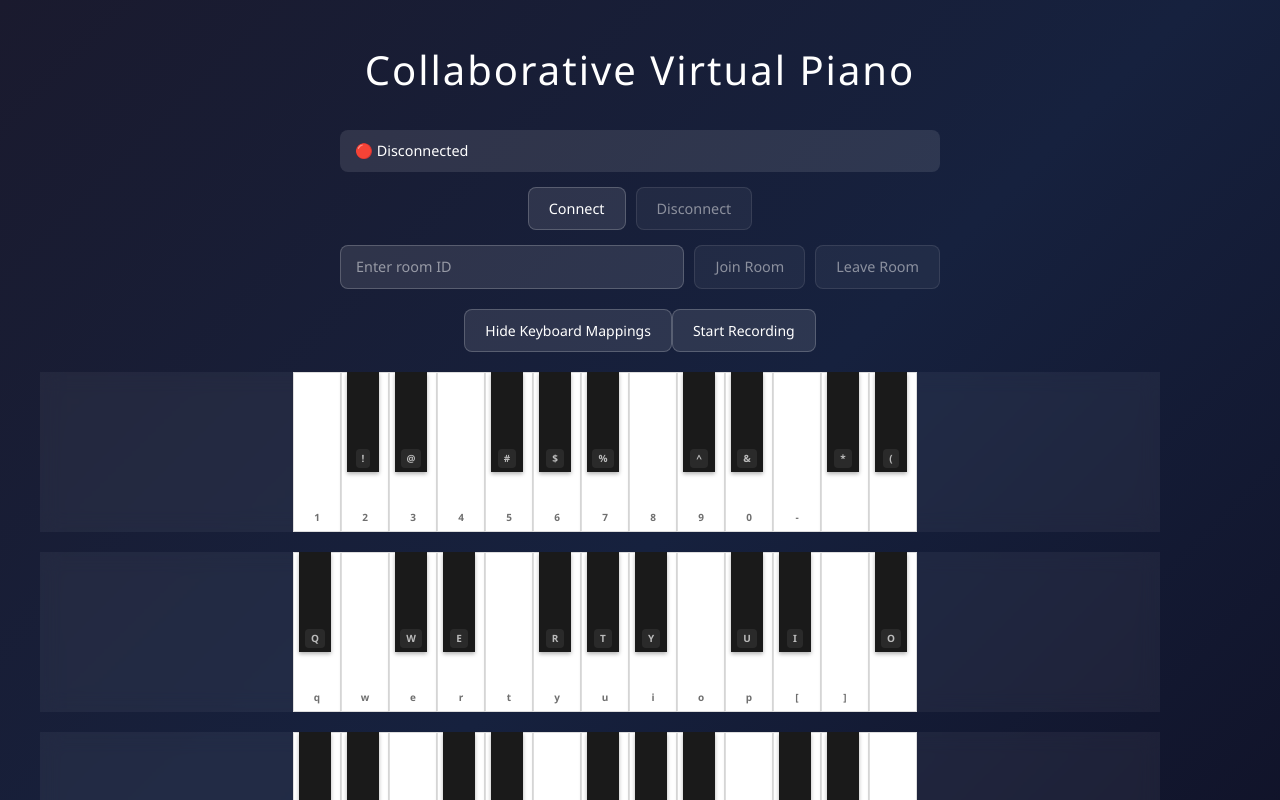
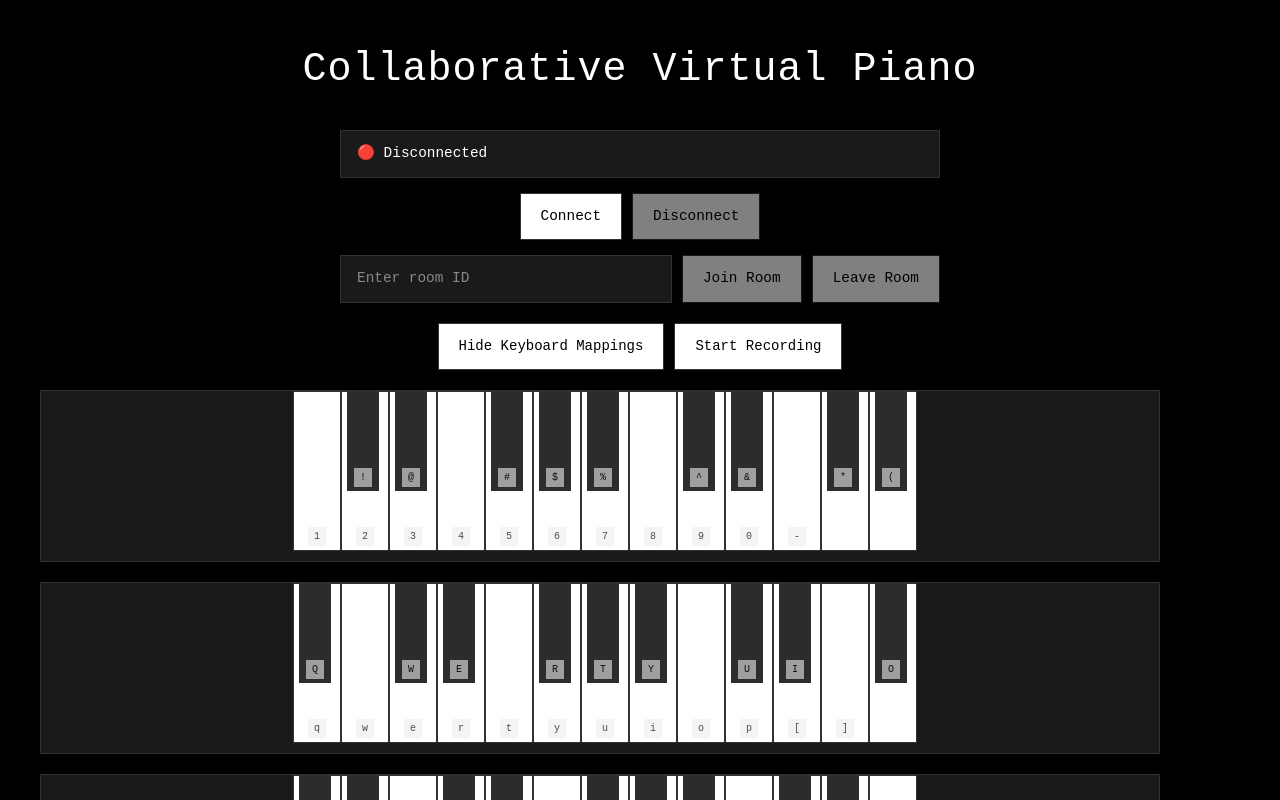
Before and after one commit to aryanbatras/online-piano, a Next.js app: page / in a window 1280 px wide. Shown: the top 800 px of the page. Built offline with nearby package versions, Linux system fonts and the light colour scheme; no server answers.

Commit message:
styling changes

```diff
--- a/package.json
+++ b/package.json
@@ -15,6 +15,7 @@
     "recordrtc": "^5.6.2",
     "socket.io": "^4.8.3",
     "socket.io-client": "^4.8.3",
+    "styled-components": "^6.3.11",
     "ws": "^8.19.0"
   },
   "devDependencies": {
--- /dev/null
+++ b/src/components/loading/Loader.tsx
@@ -0,0 +1,125 @@
+import React from 'react';
+import styled from 'styled-components';
+
+const Loader = () => {
+  return (
+    <StyledWrapper>
+      <div className="loader">
+        <div className="dot" />
+        <div className="dot" />
+        <div className="dot" />
+      </div>
+    </StyledWrapper>
+  );
+}
+
+const StyledWrapper = styled.div`
+  /* The loader container */
+  .loader {
+    width: 200px;
+    height: 200px;
+    perspective: 200px;
+  }
+
+
+  /* The dot */
+  .dot {
+    position: absolute;
+    top: 50%;
+    left: 50%;
+    width: 120px;
+    height: 120px;
+    margin-top: -60px;
+    margin-left: -60px;
+    border-radius: 100px;
+    border: 40px outset #1e3f57;
+    transform-origin: 50% 50%;
+    transform: rotateX(24deg) rotateY(20deg) rotateZ(0deg) translateZ(-25px);
+    background-color: transparent;
+    animation: dot1 1000ms cubic-bezier(.49,.06,.43,.85) infinite;
+  }
+
+  .dot:nth-child(2) {
+    width: 140px;
+    height: 140px;
+    margin-top: -70px;
+    margin-left: -70px;
+    border-width: 30px;
+    border-color: #447891;
+    animation-name: dot2;
+    animation-delay: 75ms;
+    box-shadow: inset 0 0 15px 0 rgba(0, 0, 0, 0.1);
+    transform: rotateX(24deg) rotateY(20deg) rotateZ(0deg) translateZ(-25px);
+  }
+
+  .dot:nth-child(3) {
+    width: 160px;
+    height: 160px;
+    margin-top: -80px;
+    margin-left: -80px;
+    border-width: 20px;
+    border-color: #6bb2cd;
+    animation-name: dot3;
+    animation-delay: 150ms;
+    box-shadow: inset 0 0 15px 0 rgba(0, 0, 0, 0.1);
+    transform: rotateX(24deg) rotateY(20deg) rotateZ(0deg) translateZ(-25px);
+  }
+
+  @keyframes dot1 {
+    0% {
+      border-color: #1e3f57;
+      transform: rotateX(24deg) rotateY(20deg) rotateZ(0deg) translateZ(-25px);
+    }
+
+    50% {
+      border-color: #1e574f;
+      transform: rotateX(20deg) rotateY(20deg) rotateZ(50deg) translateZ(0px);
+    }
+
+    100% {
+      border-color: #1e3f57;
+      transform: rotateX(24deg) rotateY(20deg) rotateZ(0deg) translateZ(-25px);
+    }
+  }
+
+  @keyframes dot2 {
+    0% {
+      border-color: #447891;
+      box-shadow: inset 0 0 15px 0 rgba(255, 255, 255, 0.2);
+      transform: rotateX(24deg) rotateY(20deg) rotateZ(0deg) translateZ(-25px);
+    }
+
+    50% {
+      border-color: #449180;
+      box-shadow: inset 0 0 15px 0 rgba(0, 0, 0, 0.8);
+      transform: rotateX(20deg) rotateY(20deg) rotateZ(50deg) translateZ(0px);
+    }
+
+    100% {
+      border-color: #447891;
+      box-shadow: inset 0 0 15px 0 rgba(255, 255, 255, 0.2);
+      transform: rotateX(24deg) rotateY(20deg) rotateZ(0deg) translateZ(-25px);
+    }
+  }
+
+  @keyframes dot3 {
+    0% {
+      border-color: #6bb2cd;
+      box-shadow: inset 0 0 15px 0 rgba(0, 0, 0, 0.1);
+      transform: rotateX(24deg) rotateY(20deg) rotateZ(0deg) translateZ(-25px);
+    }
+
+    50% {
+      border-color: #6bcdb2;
+      box-shadow: inset 0 0 15px 0 rgba(0, 0, 0, 0.8);
+      transform: rotateX(20deg) rotateY(20deg) rotateZ(50deg) translateZ(0px);
+    }
+
+    100% {
+      border-color: #6bb2cd;
+      box-shadow: inset 0 0 15px 0 rgba(0, 0, 0, 0.1);
+      transform: rotateX(24deg) rotateY(20deg) rotateZ(0deg) translateZ(-25px);
+    }
+  }`;
+
+export default Loader;
--- a/src/styles/Piano.module.css
+++ b/src/styles/Piano.module.css
@@ -4,8 +4,8 @@
   align-items: center;
   padding: 40px 20px;
   min-height: 100vh;
-  background: linear-gradient(135deg, #1a1a2e 0%, #16213e 50%, #0f0f23 100%);
-  font-family: 'Segoe UI', 'Roboto', 'Helvetica Neue', sans-serif;
+  background: #000000;
+  font-family: 'Courier New', 'Monaco', 'Menlo', monospace;
   position: relative;
   will-change: auto;
 }
@@ -25,16 +25,17 @@
   justify-content: space-between;
   align-items: center;
   width: 100%;
-  padding: 10px 15px;
-  background: rgba(255, 255, 255, 0.1);
-  border-radius: 8px;
-  color: white;
+  padding: 12px 16px;
+  background: #1a1a1a;
+  border: 1px solid #333333;
+  color: #ffffff;
   font-size: 0.9rem;
+  font-family: 'Courier New', 'Monaco', 'Menlo', monospace;
 }
 
 .roomInfo {
-  color: #00ff88;
-  font-weight: 500;
+  color: #cccccc;
+  font-weight: 400;
 }
 
 .connectionButtons {
@@ -53,37 +54,31 @@
 
 .roomInput {
   flex: 1;
-  padding: 10px 15px;
-  background: rgba(255, 255, 255, 0.1);
-  border: 1px solid rgba(255, 255, 255, 0.2);
-  border-radius: 8px;
-  color: white;
+  padding: 12px 16px;
+  background: #1a1a1a;
+  border: 1px solid #333333;
+  color: #ffffff;
   font-size: 0.9rem;
+  font-family: 'Courier New', 'Monaco', 'Menlo', monospace;
   outline: none;
 }
 
 .roomInput:focus {
-  border-color: #00ff88;
-  box-shadow: 0 0 0 2px rgba(0, 255, 136, 0.2);
+  border-color: #555555;
 }
 
 .roomInput::placeholder {
-  color: rgba(255, 255, 255, 0.5);
+  color: #888888;
 }
 
 .roomButton {
-  padding: 10px 20px;
-  background: rgba(255, 255, 255, 0.1);
-  border: 1px solid rgba(255, 255, 255, 0.2);
-  border-radius: 8px;
-  color: white;
+  padding: 12px 20px;
+  background: #ffffff;
+  border: 1px solid #333333;
+  color: #000000;
   font-size: 0.9rem;
+  font-family: 'Courier New', 'Monaco', 'Menlo', monospace;
   cursor: pointer;
-}
-
-.roomButton:hover:not(:disabled) {
-  background: rgba(255, 255, 255, 0.2);
-  border-color: #00ff88;
 }
 
 .roomButton:disabled {
@@ -118,11 +113,12 @@
 
 .pianoTitle {
   font-size: 2.5rem;
-  font-weight: 300;
+  font-weight: 400;
   color: #ffffff;
   margin-bottom: 30px;
   text-align: center;
-  letter-spacing: 2px;
+  letter-spacing: 1px;
+  font-family: 'Courier New', 'Monaco', 'Menlo', monospace;
 }
 
 .toggleContainer {
@@ -132,19 +128,15 @@
 }
 
 .toggleButton {
-  background: rgba(255, 255, 255, 0.1);
-  border: 1px solid rgba(255, 255, 255, 0.2);
-  color: #ffffff;
-  padding: 10px 20px;
-  border-radius: 8px;
+  background: #ffffff;
+  border: 1px solid #333333;
+  color: #000000;
+  padding: 12px 20px;
   cursor: pointer;
   font-size: 0.875rem;
-  font-weight: 500;
-}
-
-.toggleButton:hover {
-  background: rgba(255, 255, 255, 0.2);
-  border-color: rgba(255, 255, 255, 0.3);
+  font-weight: 400;
+  font-family: 'Courier New', 'Monaco', 'Menlo', monospace;
+  margin: 0 5px;
 }
 
 .toggleButton:active {
@@ -163,11 +155,9 @@
   display: flex;
   flex-direction: column;
   gap: 10px;
-  background: rgba(255, 255, 255, 0.05);
+  background: #1a1a1a;
   margin-right: 80px;
-  border-radius: 0px;
-  backdrop-filter: blur(10px);
-  border: 0px solid rgba(255, 255, 255, 0.1);
+  border: 1px solid #333333;
   align-items: center;
 }
 
@@ -176,11 +166,25 @@
   display: flex;
   overflow-x: auto;
   flex-wrap: nowrap;
-  padding-bottom: 0px;
+  padding-bottom: 10px;
   scroll-behavior: smooth;
-  scrollbar-width: none;
+  scrollbar-width: thin;
+  scrollbar-color: #333333 #1a1a1a;
   padding-left: 10px;
   position: relative;
+}
+
+.keysContainer::-webkit-scrollbar {
+  height: 6px;
+}
+
+.keysContainer::-webkit-scrollbar-track {
+  background: #1a1a1a;
+}
+
+.keysContainer::-webkit-scrollbar-thumb {
+  background: #333333;
+  border-radius: 0;
 }
 
 .pianoKey {
@@ -199,7 +203,7 @@
 }
 
 .pianoKey:focus {
-  box-shadow: 0 0 0 3px rgba(255, 255, 255, 0.3);
+  outline: none;
 }
 
 .pianoKey.white {
@@ -207,42 +211,28 @@
   width: 48px;
   height: 160px;
   background: #ffffff;
-  color: #333;
-  border: 1px solid #ddd;
-  box-shadow: 0 2px 3px rgba(0, 0, 0, 0.1);
+  color: #000000;
+  border: 1px solid #333333;
   flex-shrink: 0;
 }
 
-.pianoKey.white:hover {
-  background: #f5f5f5;
-  transform: translateY(2px);
-}
-
 .pianoKey.white.active {
-  background: #e0e0e0;
-  transform: translateY(4px);
-  box-shadow: 0 1px 2px rgba(0, 0, 0, 0.1);
+  background: #e8e8e8;
 }
 
 .pianoKey.black {
   border-radius: 0;
   width: 32px;
   height: 100px;
-  background: #1a1a1a;
-  color: #fff;
-  box-shadow: 0 2px 4px rgba(0, 0, 0, 0.3);
+  background: #2c2c2c;
+  color: #ffffff;
   z-index: 2;
   position: absolute;
   margin-left: -16px;
 }
 
-.pianoKey.black:hover {
-  background: #3a3a3a;
-}
-
 .pianoKey.black.active {
-  background: #4a4a4a;
-  box-shadow: 0 1px 2px rgba(0, 0, 0, 0.2);
+  background: #404040;
 }
 
 .keyLabel {
@@ -257,29 +247,33 @@
 .keyboardMapping {
   font-size: 0.625rem;
   opacity: 0.7;
-  font-weight: 600;
-  background: rgba(255, 255, 255, 0.2);
+  font-weight: 400;
+  background: #f0f0f0;
   padding: 2px 6px;
-  border-radius: 4px;
   margin-bottom: 4px;
+  font-family: 'Courier New', 'Monaco', 'Menlo', monospace;
+  color: #000000;
 }
 
 .pianoKey.black .keyboardMapping {
-  background: rgba(255, 255, 255, 0.1);
+  background: #d0d0d0;
+  color: #000000;
 }
 
 .noteLabel {
   font-size: 0.625rem;
   opacity: 0.8;
-  font-weight: 500;
+  font-weight: 400;
+  font-family: 'Courier New', 'Monaco', 'Menlo', monospace;
 }
 
 .instructions {
   margin-top: 30px;
   font-size: 1rem;
-  color: #888;
+  color: #cccccc;
   text-align: center;
-  font-weight: 300;
+  font-weight: 400;
+  font-family: 'Courier New', 'Monaco', 'Menlo', monospace;
 }
 
 @media (max-width: 768px) {
@@ -298,6 +292,16 @@
 
   .pianoRow {
     padding: 10px;
+    margin-right: 0;
+    width: 100%;
+    max-width: 100%;
+    overflow: hidden;
+  }
+
+  .keysContainer {
+    width: 100%;
+    overflow-x: auto;
+    -webkit-overflow-scrolling: touch;
   }
 
   .pianoKey.white {
@@ -341,10 +345,17 @@
 
   .pianoRow {
     padding: 8px;
+    margin-right: 0;
+    width: 100%;
+    max-width: 100%;
+    overflow: hidden;
   }
 
   .keysContainer {
     gap: 2px;
+    width: 100%;
+    overflow-x: auto;
+    -webkit-overflow-scrolling: touch;
   }
 
   .pianoKey.white {
--- a/src/styles/globals.css
+++ b/src/styles/globals.css
@@ -1,6 +1,7 @@
 @import "tailwindcss";
 
 body {
-background: #000;
-color: #fff;
+  background: #000000;
+  color: #ffffff;
+  font-family: 'Courier New', 'Monaco', 'Menlo', monospace;
 }
```
Also changed, not shown: 1 other file (tests, documents, lock files or other folders).
